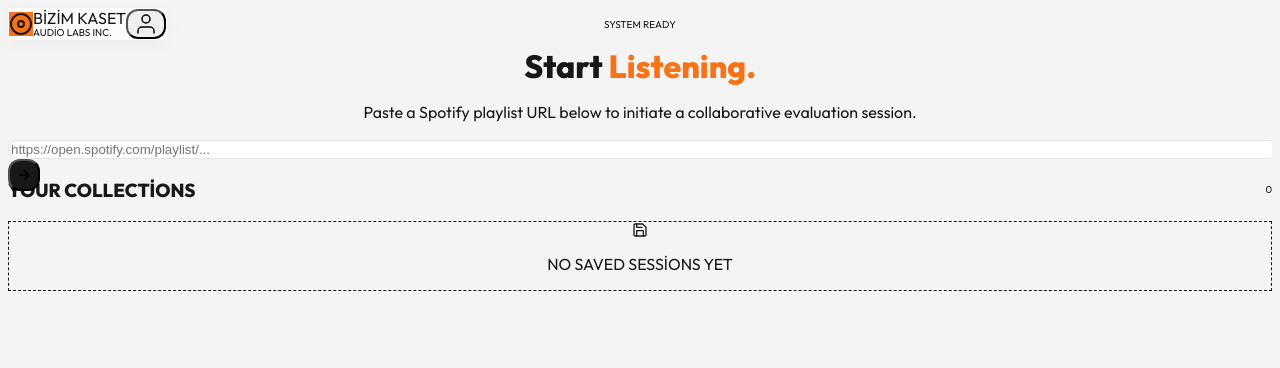
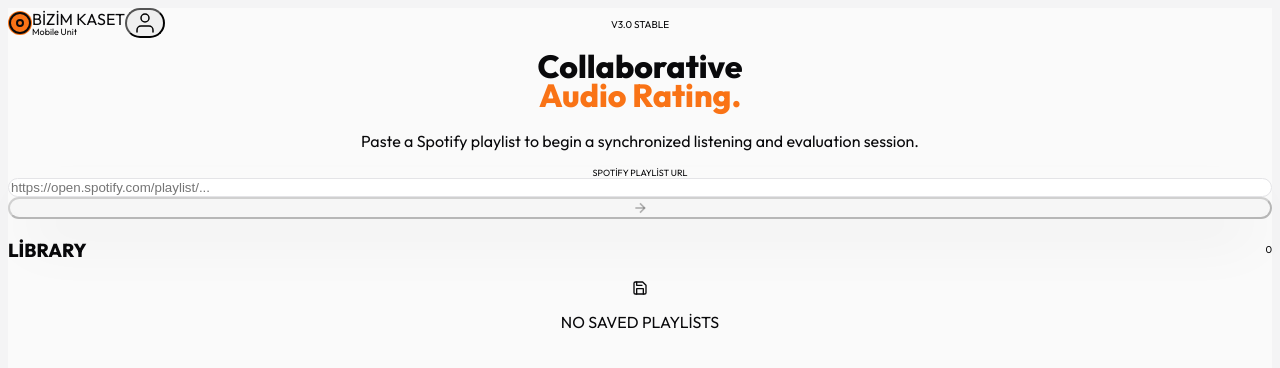
Before and after one commit to tugracoskun/our-mixtape, a Next.js app in the folder our-mixtape/: page /dashboard in a window 1280 px wide. Shown: the top 368 px of the page. Built offline with nearby package versions, Linux system fonts and the light colour scheme.

Commit message:
feat(ui): redesign app with analog lab theme, new dashboard and cleaner UX

```diff
--- a/our-mixtape/app/dashboard/page.tsx
+++ b/our-mixtape/app/dashboard/page.tsx
@@ -9,6 +9,8 @@
     const [inputUrl, setInputUrl] = useState("");
     const [savedPlaylists, setSavedPlaylists] = useState<string[]>([]);
     const [isMenuOpen, setIsMenuOpen] = useState(false);
+    const [isValid, setIsValid] = useState(false);
+    const [isFocused, setIsFocused] = useState(false);
     const menuRef = useRef<HTMLDivElement>(null);
 
     // Load Saved Playlists
@@ -16,6 +18,15 @@
         const saved = JSON.parse(localStorage.getItem('bizim_kaset_playlists') || '[]');
         setSavedPlaylists(saved);
     }, []);
+
+    // Validation Effect
+    useEffect(() => {
+        if (inputUrl.includes("open.spotify.com/playlist/") || inputUrl.length > 5 && !inputUrl.includes("http")) {
+            setIsValid(true);
+        } else {
+            setIsValid(false);
+        }
+    }, [inputUrl]);
 
     // Click Outside
     useEffect(() => {
@@ -35,6 +46,15 @@
         localStorage.setItem('bizim_kaset_playlists', JSON.stringify(newList));
     };
 
+    const handlePaste = async () => {
+        try {
+            const text = await navigator.clipboard.readText();
+            setInputUrl(text);
+        } catch (err) {
+            console.error('Failed to read clipboard', err);
+        }
+    };
+
     const handleStartSession = (idOverride?: string) => {
         let id = idOverride || "";
         if (!id) {
@@ -51,143 +71,184 @@
     };
 
     return (
-        <div className="min-h-screen bg-[#F4F4F5] text-[#18181B] flex flex-col font-sans">
+        <div className="min-h-screen bg-[#FAFAFA] text-[#09090B] font-sans selection:bg-[#F97316] selection:text-white">
 
-            {/* --- LIGHT HEADER --- */}
-            <header className="fixed top-0 left-0 right-0 h-20 flex items-center justify-between px-6 sm:px-12 z-50 glass-panel border-b-0 m-4 rounded-2xl">
-
-                {/* Brand */}
-                <div className="flex items-center gap-4">
-                    <div className="w-10 h-10 bg-[#F97316] rounded-xl flex items-center justify-center text-white shadow-lg shadow-orange-500/30">
+            {/* --- FLOATING HEADER --- */}
+            <nav className="fixed top-0 left-0 right-0 z-50 px-4 sm:px-8 py-6 pointer-events-none">
+                <div className="max-w-7xl mx-auto flex items-center justify-between">
+                    {/* Brand Pill */}
+                    <div className="pointer-events-auto bg-white/60 backdrop-blur-xl shadow-sm px-5 py-3 rounded-full flex items-center gap-3 transition-all hover:shadow-md hover:scale-[1.02]">
+                        <div className="w-8 h-8 bg-[#F97316] rounded-full flex items-center justify-center text-white shadow-lg shadow-orange-500/30">
                             <Icons.Disc />
                         </div>
-                    <div className="flex flex-col">
-                        <span className="text-sm font-black tracking-tight uppercase leading-none">Bizim Kaset</span>
-                        <span className="text-[10px] font-bold text-gray-400 tracking-wider uppercase mt-1">Audio Labs Inc.</span>
+                        <div className="flex flex-col leading-none">
+                            <span className="text-xs font-black tracking-tighter uppercase">Bizim Kaset</span>
+                            <span className="text-[9px] font-bold text-gray-400 tracking-wider">Mobile Unit</span>
                         </div>
                     </div>
 
-                {/* User Menu */}
-                <div className="relative" ref={menuRef}>
+                    {/* User Pill */}
+                    <div className="pointer-events-auto relative" ref={menuRef}>
                         <button
                             onClick={() => setIsMenuOpen(!isMenuOpen)}
-                        className="flex items-center gap-3 hover:bg-gray-100 py-2 px-3 rounded-xl transition-all"
+                            className="bg-white/60 backdrop-blur-xl shadow-sm pl-4 pr-1 py-1 rounded-full flex items-center gap-3 transition-all hover:shadow-md hover:bg-white active:scale-95"
                         >
-                        <div className="text-right hidden sm:block">
-                            <span className="block text-[11px] font-bold uppercase text-[#18181B]">Guest User</span>
-                            <span className="block text-[9px] font-medium text-gray-400">Basic Plan</span>
-                        </div>
-                        <div className="w-9 h-9 rounded-xl bg-gray-200 flex items-center justify-center text-gray-500">
+                            <span className="text-[11px] font-bold uppercase tracking-wide hidden sm:block">Guest User</span>
+                            <div className="w-9 h-9 bg-gray-100 rounded-full flex items-center justify-center text-gray-500">
                                 <Icons.User />
                             </div>
                         </button>
 
                         {isMenuOpen && (
-                        <div className="absolute right-0 top-full mt-4 w-56 bg-white border border-gray-100 p-2 shadow-[0_10px_40px_-10px_rgba(0,0,0,0.1)] rounded-2xl animate-in fade-in slide-in-from-top-2">
-                            <div className="px-4 py-3 border-b border-gray-100 mb-1 sm:hidden">
-                                <span className="block text-[11px] font-bold uppercase">Guest User</span>
+                            <div className="absolute right-0 top-full mt-2 w-48 bg-white border border-gray-100 p-1.5 shadow-xl rounded-2xl animate-in fade-in slide-in-from-top-2 origin-top-right">
+                                <div className="px-3 py-2 border-b border-gray-50 mb-1 sm:hidden">
+                                    <span className="text-[10px] font-bold uppercase text-gray-900 block">Guest User</span>
                                 </div>
-                            <button disabled className="w-full text-left px-4 py-3 text-[11px] font-bold uppercase tracking-wide text-gray-400 cursor-not-allowed hover:bg-gray-50 rounded-lg">
+                                <button disabled className="w-full text-left px-3 py-2.5 text-[10px] font-bold uppercase tracking-wide text-gray-400 cursor-not-allowed hover:bg-gray-50 rounded-lg">
                                     Settings
-                            </button>
-                            <button disabled className="w-full text-left px-4 py-3 text-[11px] font-bold uppercase tracking-wide text-gray-400 cursor-not-allowed hover:bg-gray-50 rounded-lg">
-                                Sync Data
                                 </button>
                             </div>
                         )}
                     </div>
-            </header>
+                </div>
+            </nav>
 
-            {/* --- CENTERED MAIN CONTENT --- */}
-            <main className="flex-1 flex flex-col items-center justify-start pt-40 pb-20 px-6 relative overflow-y-auto">
+            {/* --- MAIN CONTENT --- */}
+            <main className="w-full max-w-7xl mx-auto min-h-screen pt-32 pb-12 px-4 sm:px-8 flex flex-col items-center">
 
-                <div className="w-full max-w-4xl space-y-24 animate-in fade-in slide-in-from-bottom-8 duration-700">
+                {/* HERO SECTION */}
+                <div className="w-full max-w-2xl text-center space-y-12 animate-in fade-in slide-in-from-bottom-8 duration-700 mt-8 mb-20">
 
-                    {/* Hero & Input */}
-                    <div className="flex flex-col items-center text-center space-y-10">
-                        <div className="space-y-4">
-                            <div className="inline-flex items-center gap-2 px-3 py-1 bg-orange-100 text-orange-600 rounded-full text-[10px] font-bold uppercase tracking-widest">
-                                <span className="w-1.5 h-1.5 rounded-full bg-orange-500 animate-pulse"></span>
-                                System Ready
+                    <div className="space-y-6">
+                        <div className="inline-flex items-center gap-2 px-4 py-1.5 bg-white shadow-sm rounded-full">
+                            <span className="w-1.5 h-1.5 rounded-full bg-green-500 animate-pulse"></span>
+                            <span className="text-[10px] font-bold tracking-widest uppercase text-gray-500">V3.0 Stable</span>
                         </div>
-                            <h1 className="text-6xl sm:text-8xl font-black text-[#18181B] tracking-tighter leading-[0.9]">
-                                Start <span className="text-[#F97316]">Listening.</span>
+
+                        <h1 className="text-5xl sm:text-7xl font-black tracking-tighter leading-[0.9] text-[#09090B]">
+                            Collaborative<br />
+                            <span className="text-[#F97316]">Audio Rating.</span>
                         </h1>
-                            <p className="text-sm font-medium text-gray-400 max-w-lg mx-auto leading-relaxed">
-                                Paste a Spotify playlist URL below to initiate a collaborative evaluation session.
+
+                        <p className="text-sm font-medium text-gray-400 max-w-sm mx-auto leading-relaxed">
+                            Paste a Spotify playlist to begin a synchronized listening and evaluation session.
                         </p>
                     </div>
 
-                        <div className="relative group w-full max-w-xl mx-auto shadow-[0_20px_60px_-15px_rgba(0,0,0,0.1)] rounded-2xl">
+                    {/* Smart Input Card */}
+                    <div className={`w-full relative group transition-all duration-300 ${isFocused ? 'scale-[1.02]' : 'scale-100'}`}>
+                        {/* Glow Effect */}
+                        <div className={`absolute -inset-2 rounded-[32px] blur-xl opacity-40 transition duration-500 will-change-transform ${isValid ? 'bg-green-400/30' : 'bg-orange-400/20'}`}></div>
+
+                        <div className="relative bg-white rounded-[28px] shadow-[0_30px_60px_-15px_rgba(0,0,0,0.08)] flex flex-col sm:flex-row items-stretch p-3">
+
+                            {/* Input Field Area */}
+                            <div className="flex-1 flex flex-col justify-center px-4 py-2 relative">
+                                <label className={`text-[9px] font-bold uppercase tracking-widest mb-0.5 transition-colors ${isValid ? 'text-green-500' : 'text-gray-300'}`}>
+                                    {isValid ? 'Valid Source Detected' : 'Spotify Playlist URL'}
+                                </label>
+                                <div className="flex items-center gap-3">
+                                    <div className={`w-2 h-2 rounded-full shrink-0 transition-colors ${isValid ? 'bg-green-500' : 'bg-gray-200'}`}></div>
                                     <input
                                         type="text"
                                         value={inputUrl}
                                         onChange={(e) => setInputUrl(e.target.value)}
+                                        onFocus={() => setIsFocused(true)}
+                                        onBlur={() => setIsFocused(false)}
                                         placeholder="https://open.spotify.com/playlist/..."
-                                className="w-full bg-white border-none py-6 pl-8 pr-16 text-sm font-medium text-[#18181B] placeholder:text-gray-300 outline-none rounded-2xl focus:ring-4 focus:ring-orange-500/20 transition-all font-mono"
+                                        className="w-full font-mono text-sm sm:text-base text-[#09090B] placeholder:text-gray-300 border-none outline-none bg-transparent h-10 shadow-none focus:ring-0 p-0 m-0"
                                         onKeyDown={(e) => e.key === 'Enter' && handleStartSession()}
                                     />
+                                </div>
+
+                                {/* Clear/Paste Controls (Visible when empty or not) */}
+                                {!inputUrl && (
+                                    <button
+                                        onClick={handlePaste}
+                                        className="absolute right-4 top-1/2 -translate-y-1/2 text-[10px] font-bold uppercase tracking-widest text-[#F97316] hover:bg-orange-50 px-3 py-1.5 rounded-lg transition-colors hidden sm:block"
+                                    >
+                                        Paste
+                                    </button>
+                                )}
+                            </div>
+
+                            {/* Action Button */}
                             <button
                                 onClick={() => handleStartSession()}
-                                className="absolute right-2 top-2 bottom-2 aspect-square bg-[#18181B] text-white rounded-xl flex items-center justify-center hover:bg-[#F97316] transition-colors shadow-lg"
+                                disabled={!inputUrl}
+                                className={`
+                            mt-2 sm:mt-0 sm:w-20 h-14 sm:h-auto rounded-2xl flex items-center justify-center transition-all shadow-lg text-white
+                            ${isValid
+                                        ? 'bg-[#09090B] hover:bg-[#F97316] cursor-pointer active:scale-95 shadow-orange-500/20'
+                                        : 'bg-gray-100 text-gray-300 cursor-not-allowed shadow-none'}
+                        `}
                             >
                                 <Icons.ArrowRight />
                             </button>
                         </div>
                     </div>
 
-                    {/* Saved Collections */}
-                    <div className="space-y-8">
-                        <div className="flex items-center justify-between px-2">
-                            <h3 className="text-xs font-bold tracking-widest text-gray-400 uppercase">Your Collections</h3>
-                            <span className="text-[10px] font-bold bg-gray-200 text-gray-600 px-2 py-1 rounded-md">{savedPlaylists.length}</span>
+                </div>
+
+                {/* COLLECTIONS GRID */}
+                <div className="w-full space-y-8 animate-in fade-in slide-in-from-bottom-12 duration-1000 delay-100">
+                    <div className="flex items-center justify-between pb-4">
+                        <h3 className="text-xs font-black tracking-widest text-gray-400 uppercase">Library</h3>
+                        <span className="bg-gray-100 text-gray-500 text-[10px] font-bold px-2 py-1 rounded-md">{savedPlaylists.length}</span>
                     </div>
 
                     {savedPlaylists.length === 0 ? (
-                            <div className="bg-white border border-dashed border-gray-200 rounded-3xl h-48 flex flex-col items-center justify-center gap-4 text-center">
-                                <div className="w-12 h-12 bg-gray-50 rounded-full flex items-center justify-center text-gray-300">
+                        <div className="w-full bg-gray-50/50 rounded-3xl h-64 flex flex-col items-center justify-center text-center gap-4">
+                            <div className="w-16 h-16 bg-white rounded-full flex items-center justify-center text-gray-300 shadow-sm">
                                 <Icons.Save />
                             </div>
-                                <p className="text-xs font-bold text-gray-400 uppercase tracking-widest">No saved sessions yet</p>
+                            <p className="text-xs font-bold text-gray-400 uppercase tracking-widest">No Saved Playlists</p>
                         </div>
                     ) : (
-                            <div className="grid grid-cols-1 sm:grid-cols-2 lg:grid-cols-3 gap-6">
+                        <div className="grid grid-cols-1 sm:grid-cols-2 lg:grid-cols-3 xl:grid-cols-4 gap-6">
                             {savedPlaylists.map((id) => (
                                 <div
                                     key={id}
                                     onClick={() => handleStartSession(id)}
-                                        className="group bg-white p-4 rounded-3xl hover:shadow-[0_20px_40px_-10px_rgba(0,0,0,0.08)] transition-all cursor-pointer border border-gray-100 relative overflow-hidden flex flex-col gap-4"
+                                    className="group bg-white rounded-3xl p-3 shadow-[0_10px_30px_-10px_rgba(0,0,0,0.05)] hover:shadow-[0_20px_40px_-5px_rgba(249,115,22,0.15)] hover:-translate-y-1 transition-all cursor-pointer relative overflow-hidden"
                                 >
-                                        <div className="aspect-square bg-gray-100 rounded-2xl overflow-hidden relative">
-                                            <div className="absolute inset-0 bg-black/5 opacity-0 group-hover:opacity-100 transition-opacity z-10"></div>
+                                    {/* Card Image */}
+                                    <div className="aspect-square bg-gray-100 rounded-[20px] overflow-hidden relative mb-4">
+                                        <div className="absolute inset-0 bg-black/40 opacity-0 group-hover:opacity-100 transition-opacity z-10 flex items-center justify-center backdrop-blur-[2px]">
+                                            <div className="bg-white/20 backdrop-blur-md rounded-full p-4 text-white border border-white/30 transform scale-50 group-hover:scale-100 transition-all duration-300">
+                                                <Icons.Play />
+                                            </div>
+                                        </div>
                                         <iframe
                                             src={`https://open.spotify.com/embed/playlist/${id}?utm_source=generator&theme=0`}
-                                                width="100%" height="100%" className="w-full h-full pointer-events-none scale-105 group-hover:scale-100 transition-transform duration-500"
+                                            width="100%" height="100%" className="w-full h-full pointer-events-none filter grayscale group-hover:grayscale-0 transition-all duration-500 scale-105"
                                         />
+
                                         <button
                                             onClick={(e) => handleRemovePlaylist(e, id)}
-                                                className="absolute top-2 right-2 p-2 bg-white/90 text-red-500 rounded-xl opacity-0 group-hover:opacity-100 transition-opacity shadow-sm z-20 hover:bg-red-50"
+                                            className="absolute top-3 right-3 w-8 h-8 flex items-center justify-center bg-white/90 backdrop-blur text-red-500 rounded-full opacity-0 group-hover:opacity-100 transition-all z-20 hover:scale-110 shadow-sm"
                                         >
                                             <Icons.Trash />
                                         </button>
                                     </div>
 
-                                        <div className="flex justify-between items-end px-1">
-                                            <div className="flex flex-col overflow-hidden">
-                                                <span className="text-[11px] font-bold uppercase tracking-tight text-gray-900 group-hover:text-[#F97316] transition-colors">Stored Session</span>
-                                                <span className="text-[9px] font-mono text-gray-400 truncate">ID: {id}</span>
+                                    {/* Card Content */}
+                                    <div className="px-1 pb-1">
+                                        <div className="flex justify-between items-start">
+                                            <div className="flex flex-col">
+                                                <span className="text-[9px] font-bold text-[#F97316] uppercase tracking-widest mb-0.5">Mix</span>
+                                                <span className="text-xs font-bold text-[#09090B] font-mono truncate w-32">ID: {id.slice(0, 10)}...</span>
                                             </div>
-                                            <div className="w-8 h-8 rounded-full border border-gray-100 flex items-center justify-center text-gray-300 group-hover:border-[#F97316] group-hover:text-[#F97316] transition-all bg-white">
-                                                <Icons.Play />
+                                            <div className="w-1.5 h-1.5 rounded-full bg-gray-200 group-hover:bg-[#F97316] transition-colors mt-1.5"></div>
                                         </div>
                                     </div>
+
                                 </div>
                             ))}
                         </div>
                     )}
                 </div>
 
-                </div>
             </main>
         </div>
     );
```
Lines whose indentation alone changed are shown as unchanged.
